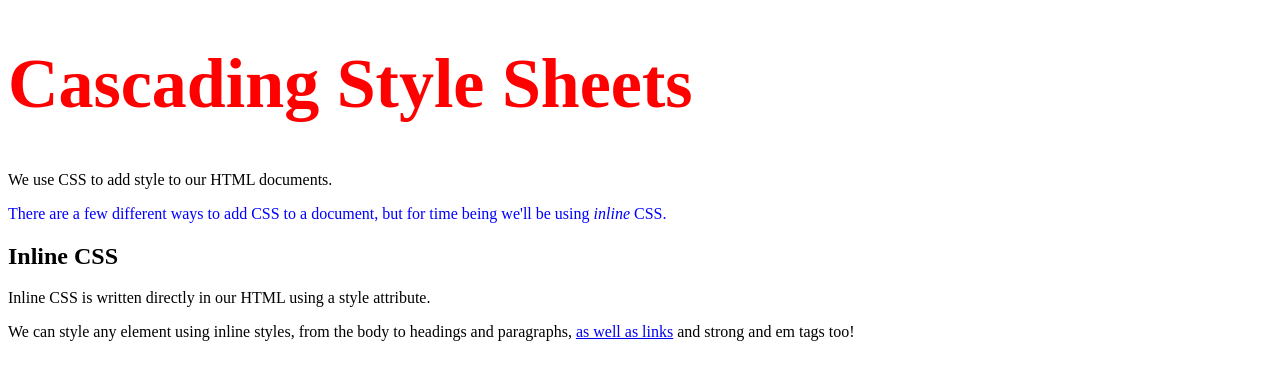
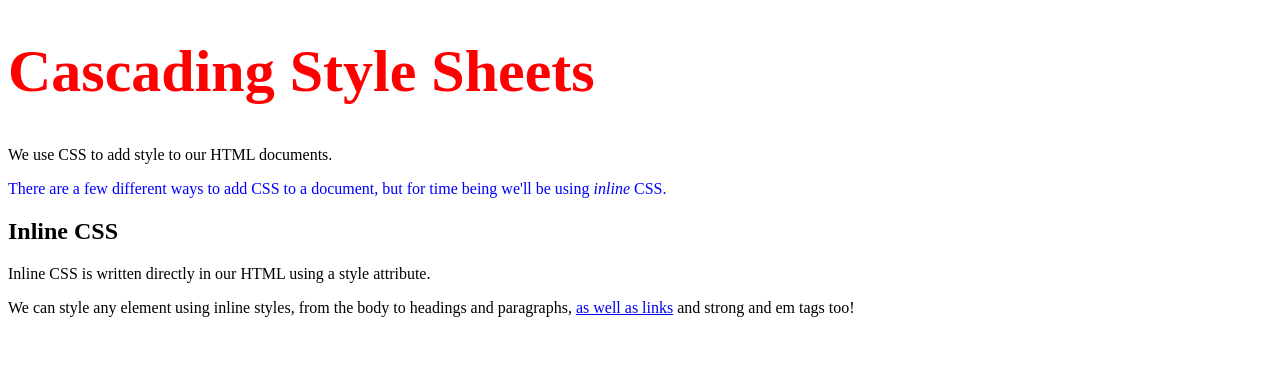
Before and after one commit to Kim88520/canada-adventure, a plain HTML site: page index.html in a window 1280 px wide. Shown: the part 555-934 px from the top of the page. Drawn offline with Linux system fonts and the light colour scheme.

Commit message:
Update index.html

```diff
--- a/index.html
+++ b/index.html
@@ -44,7 +44,7 @@
 		</tr>
 	</table>
 
-        <h1 style="font-size: 70px; color: red;">Cascading Style Sheets</h1>
+        <h1 style="font-size: 60px; color: red;">Cascading Style Sheets</h1>
         <p>We use CSS to add style to our HTML documents.</p>
         <p style="color: blue">There are a few different ways to add CSS to a document, but for time being we'll be using <em>inline</em> CSS.</p>
         <h2>Inline CSS</h2>
```
